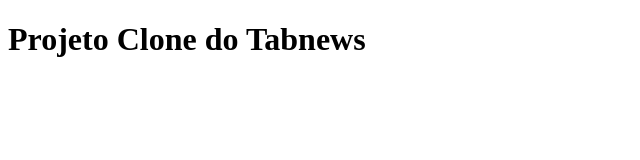
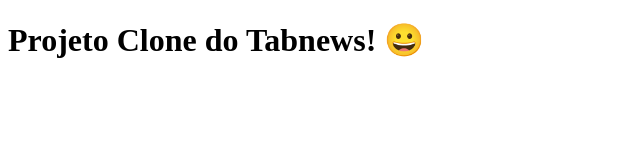
Before and after one commit to joaocln88/clone-tabnews, a Next.js app: page / in a window 1280 px wide. Shown: the top 160 px of the page, without its empty margins (0-640 px from the left). Built offline with nearby package versions, Linux system fonts and the light colour scheme.

Commit message:
Modifica a frase

```diff
--- a/pages/index.js
+++ b/pages/index.js
@@ -1,5 +1,5 @@
 function Home() {
-  return <h1>Projeto Clone do Tabnews</h1>;
+  return <h1>Projeto Clone do Tabnews! 😀</h1>;
 }
 
 export default Home;
```
